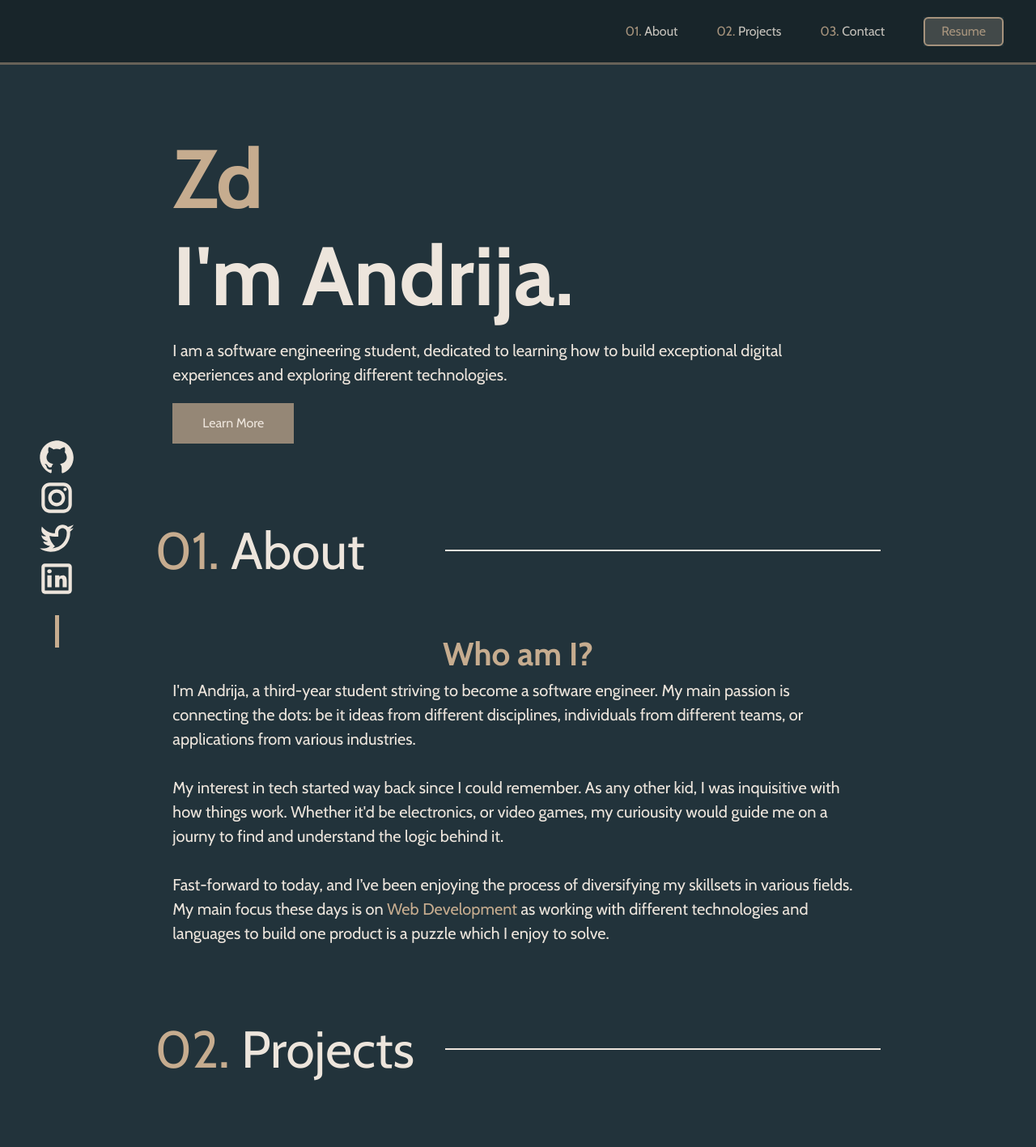
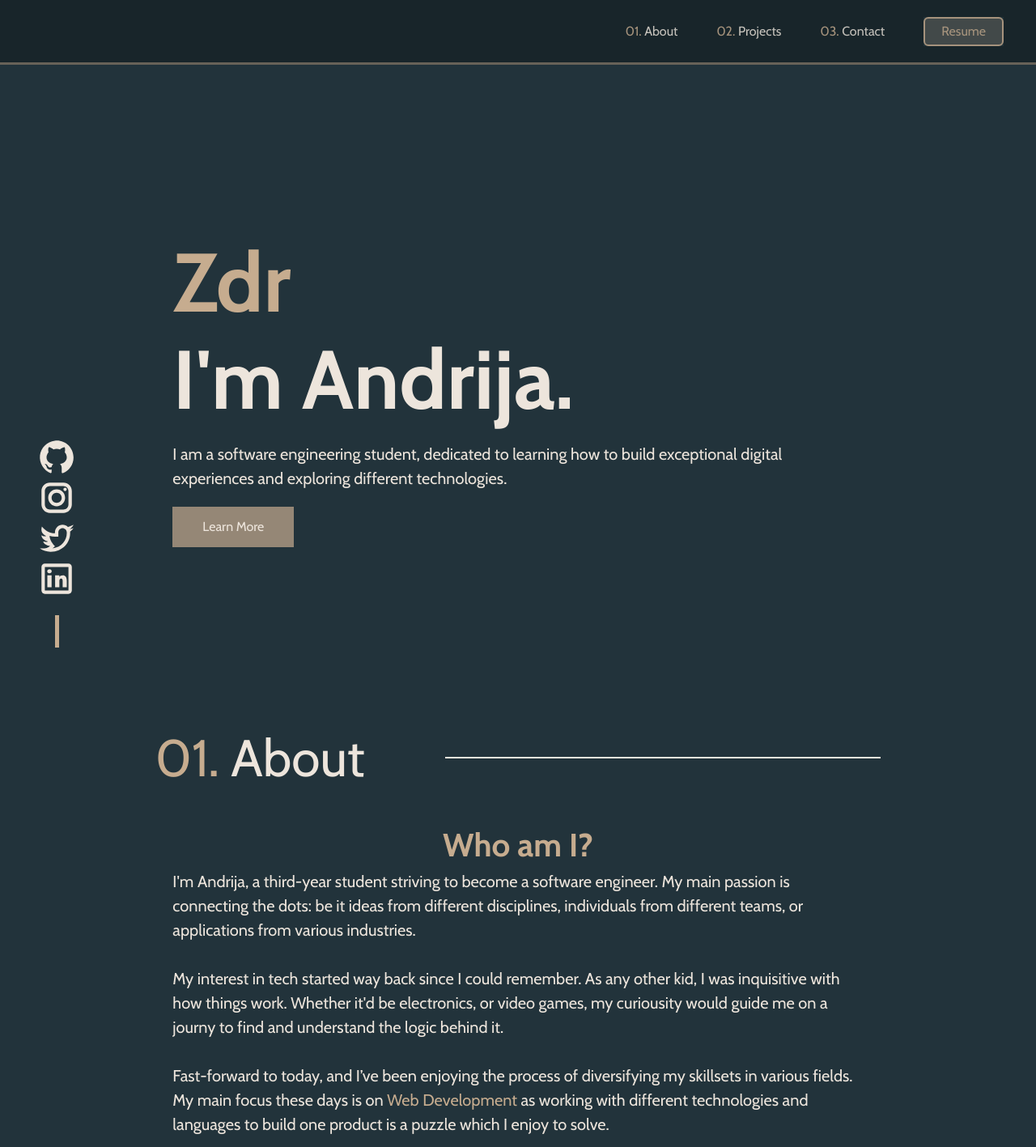
Before and after one commit to AkosoCodes/Personal-Portfolio-Website, a Vue app: page / in a window 1280 px wide. Shown: the top 1417 px of the page at 81% size. Built offline with nearby package versions, Linux system fonts and the light colour scheme.

Commit message:
Margin Updates

```diff
--- a/src/App.vue
+++ b/src/App.vue
@@ -26,8 +26,8 @@ export default {
   <div class="too-small-max:hidden">
     <Navbar></Navbar>
     <sideFooter></sideFooter>
-    <hero></hero>
-    <About></About>
+    <hero class="mt-[15vw]"></hero>
+    <About class="mt-[15vw]"></About>
     <Projects></Projects>
     <Contact></Contact>
     <Footer></Footer>
--- a/src/components/heading.vue
+++ b/src/components/heading.vue
@@ -2,12 +2,12 @@
 
     <!-- Heading Component -->
     <div :id=tempID>
-        <div  class="heading-md:w-[85%] md:w-[70%] ssm:hidden flex flex-row justify-between w-2/3 h-auto mx-auto select-none">
+        <div  class="heading-md:w-[85%] md:w-[70%] ssm:hidden flex flex-row justify-between w-2/3 h-auto mx-auto mt-[10vw] mb-[30px] select-none">
             <h1 class="heading-md:text-[6vw] md:text-[5vw] text-main hover:text-accent"><span class="text-accent">{{headingNum}}. </span>{{heading}}</h1>
             <div class="heading-md:w-[60%] md:w-3/5 h-0.5 my-auto  bg-main"></div>
         </div>
 
-        <div class="heading-md:w-[85%] md:w-[70%] ssm:block hidden flex flex-row justify-left w-2/3 h-auto mx-auto my-[20px] select-none">
+        <div class="heading-md:w-[85%] md:w-[70%] ssm:flex hidden  flex-row justify-left w-2/3 h-auto mx-auto my-[30px]  select-none">
             <h1 class="text-[35px]  text-main hover:text-accent"><span class="text-accent">{{headingNum}}. </span>{{heading}}</h1>
         </div>
     </div>
--- a/src/components/sections/about.vue
+++ b/src/components/sections/about.vue
@@ -1,8 +1,9 @@
 <template>
 
+    <div>
         <Heading tempID="about" heading="About" headingNum="01"></Heading>
 
-    <div class="nav-sm:w-[80%] ssm:w-[85%] w-2/3 flex justify-center flex-col mt-[50px] mx-auto select-none mb-[50px]">
+        <div class="nav-sm:w-[80%] ssm:w-[85%] w-2/3 flex justify-center flex-col mx-auto select-none">
 
             <h1 class="text-accent text-[40px] font-bold text-center">Who am I?</h1>
 
@@ -17,6 +18,7 @@
             </p>
 
         </div>
+    </div>
 
 </template>
 
--- a/src/components/sections/contact.vue
+++ b/src/components/sections/contact.vue
@@ -2,7 +2,7 @@
 
     <Heading tempID="contact" heading="Contact" headingNum="03"></Heading>
 
-    <div class="nav-sm:w-[80%] ssm:w-[85%] w-2/3 flex justify-center flex-col mt-[50px] mx-auto select-none mb-[50px]">
+    <div class="nav-sm:w-[80%] ssm:w-[85%] w-2/3 flex justify-center flex-col  mx-auto select-none mb-[50px]">
 
         <h1 class="text-accent text-[40px] font-bold text-center">Get in touch.</h1>
         <p class="text-main text-center text-base ssm:text-base-sm">
--- a/src/components/sections/hero.vue
+++ b/src/components/sections/hero.vue
@@ -1,7 +1,7 @@
 <template>
 
 	<!-- Hero Section Container -->
-	<div class="nav-sm:w-[80%] ssm:w-[85%] mx-auto my-[5vw] w-2/3 flex flex-col text-main">
+	<div class="nav-sm:w-[80%] ssm:w-[85%] mx-auto w-2/3 flex flex-col text-main">
 
 		<!-- TypeWriter -->
 		<TypeWriter></TypeWriter>
```
Lines whose indentation alone changed are shown as unchanged.
